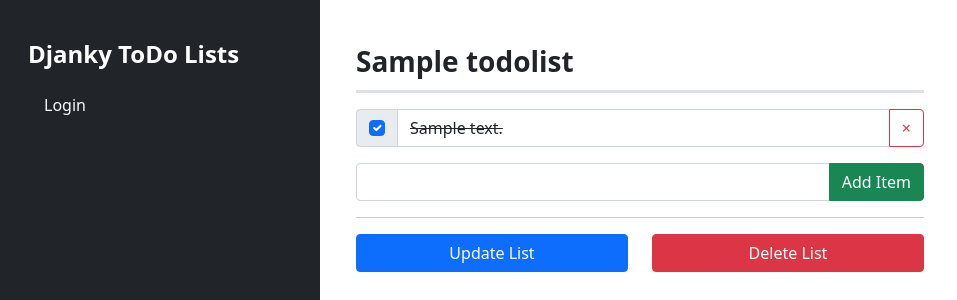
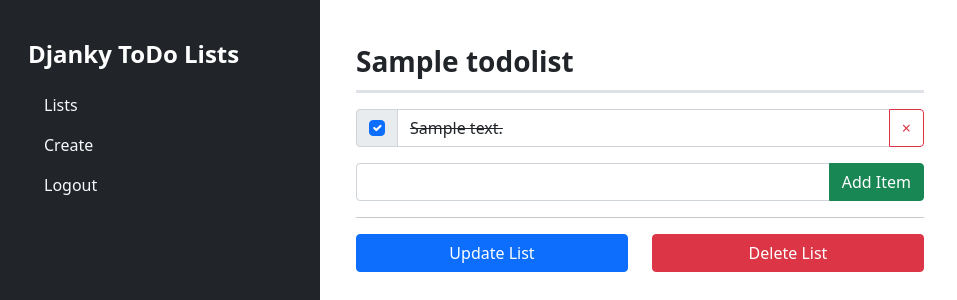
Before and after one commit to Chrismaganga/django-tech-with-chris, a Django app: page /view/1/ in a window 1280 px wide. Shown: the top 300 px of the page, without its empty margins (0-957 px from the left). Run offline with Django 3.2, Linux system fonts and the light colour scheme; a user stored in the database is signed in; tables that the repository leaves empty hold one stand-in row (values such as "Sample post").

Commit message:
Minor improvements which I can't be arsed to type out. Next is to merge the 'Create' and 'List of lists' views.

```diff
--- a/mysite/main/templates/main/base.html
+++ b/mysite/main/templates/main/base.html
@@ -35,7 +35,7 @@
     <div class="row flex-nowrap">
       <div class="col-3 bg-dark pt-3">
         <nav class="d-flex flex-column align-items-center align-items-sm-start px-3 pt-4 text-white min-vh-100">
-          <h1 class="logo mb-3">Djanky ToDo Lists</h1>
+          <a href="/" class="text-white" style="text-decoration: none;"><h1 class="logo mb-3">Djanky ToDo Lists</h1></a>
           {% if response.user.is_authenticated %}
             <a class="nav-link link-light" href="/">Lists</a>
             <a class="nav-link link-light" href="/create">Create</a>
--- a/mysite/main/templates/main/create.html
+++ b/mysite/main/templates/main/create.html
@@ -5,7 +5,7 @@
 {% block content %}
   <h3>Create New List</h3>
   <hr class="mb-3">
-  <form action="/create/" method="post" class="form-group">
+  <form method="post" class="form-group">
     {% csrf_token %}
     <div class="input-group mb-3">
       {{form.name}}
--- a/mysite/main/templates/main/list.html
+++ b/mysite/main/templates/main/list.html
@@ -5,8 +5,7 @@
 {% block content %}
 
   <div class="page list">
-    <form method="post"
-      onsubmit="return confirm('Are you sure you want to delete the list?')">
+    <form method="post">
       {% csrf_token %}
       <div class="input-group input-group-lg">
         <input type="text" value="{{ls.name}}" name="listName" class="form-control border-0 border-bottom border-3 mb-3 list-title">
--- a/mysite/main/views.py
+++ b/mysite/main/views.py
@@ -50,7 +50,7 @@
         ls.delete()
         return HttpResponseRedirect("/?error=List+deleted.")
 
-    return render(response, "main/list.html", {"ls": ls})
+    return render(response, "main/list.html", {"ls": ls, "response": response})
 
   else:
     # If user not logged in or not owner of list
@@ -60,7 +60,7 @@
   if response.user.is_authenticated:
     return render(response, "main/view.html", {"response": response})
   else:
-    return HttpResponseRedirect("/login?error=Please+log+in+first")
+    return HttpResponseRedirect("/login?error=Please+log+in+first.")
 
 def create(response):
 
@@ -80,4 +80,4 @@
       form = CreateNewList()
       return render(response, "main/create.html", {"form": form, "response": response})
   else:
-    return HttpResponseRedirect("/login?error=Please+log+in+first")
+    return HttpResponseRedirect("/login?error=Please+log+in+first.")
--- a/mysite/mysite/settings.py
+++ b/mysite/mysite/settings.py
@@ -134,4 +134,4 @@
 # Login Redirection Settings
 
 LOGIN_REDIRECT_URL = "/"
-LOGOUT_REDIRECT_URL = "/login?error=You+logged+out."
+LOGOUT_REDIRECT_URL = "/login"
```
